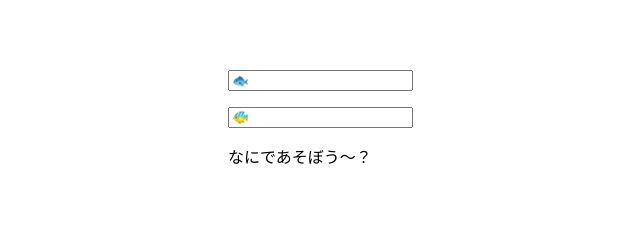
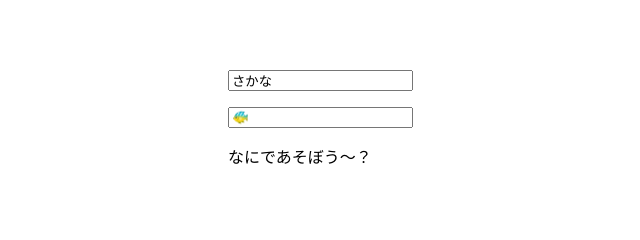
Before and after one commit to Matsuiiii/my-first-static-web-app, a website: page src/index.html in a window 1280 px wide. Shown: the part 170-410 px from the top of the page, 547-1187 px from the left. Drawn offline with Linux system fonts and the light colour scheme.

Commit message:
Update index.html

```diff
--- a/src/index.html
+++ b/src/index.html
@@ -15,7 +15,7 @@
      <p>↓クリックして猫とあそぼう↓</p>
     <p></p>
     <Marquee behavior ="alternate">
-     <input type=”button” onclick=”bluefish()” value=🐟>
+     <input type=”button” onclick=”bluefish()” value="さかな">
      <p></p>
      <input type=”button” onclick=”redfish()” value=🐠>
       <p>なにであそぼう～？</p>
```
